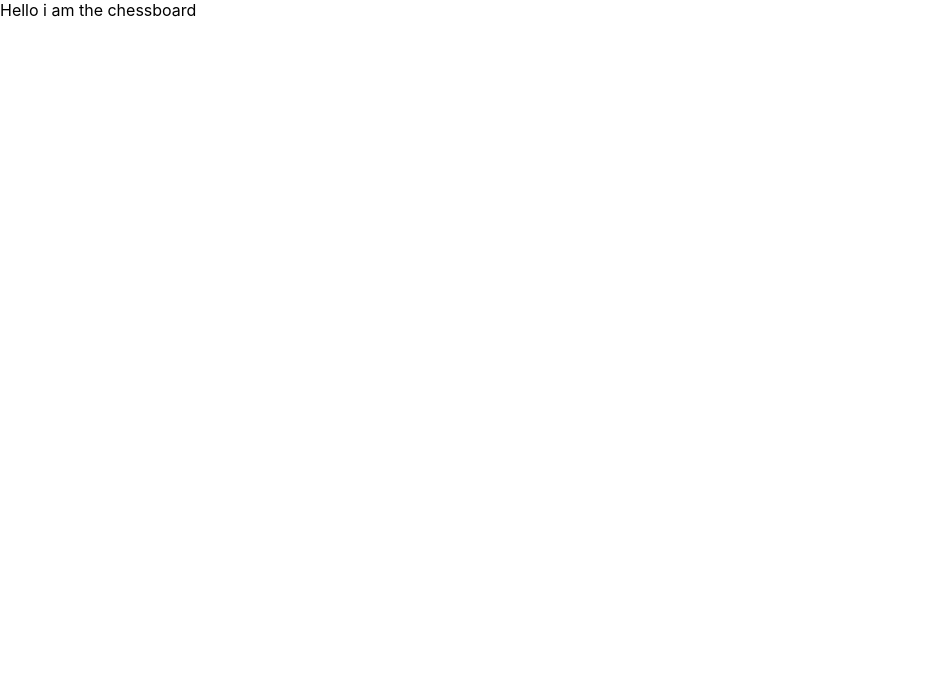
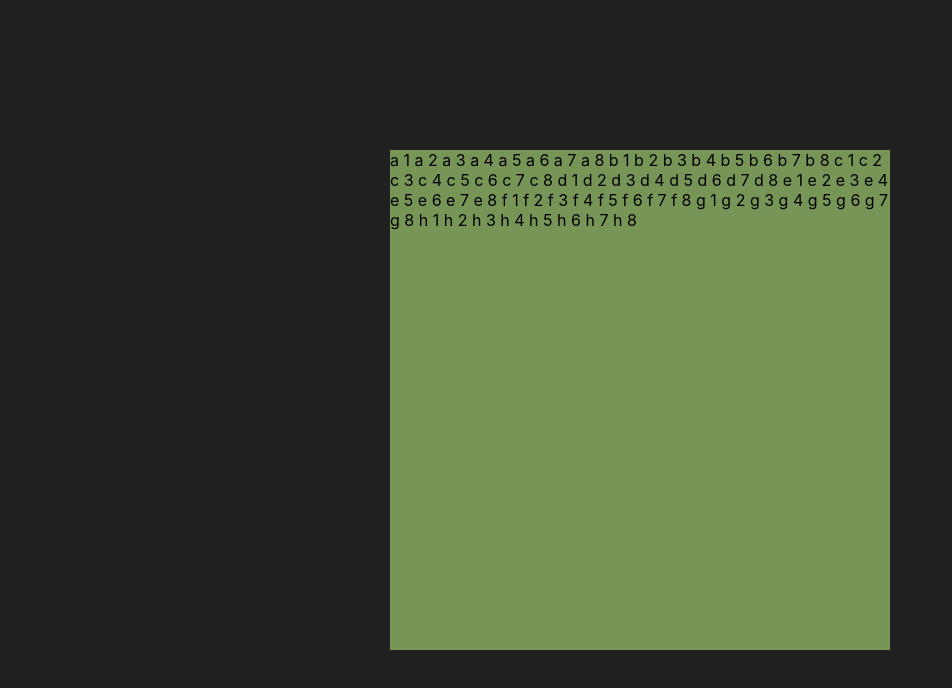
Before and after one commit to spidey0p/chess-game, a React (Create React App) app: page / in a window 1280 px wide. Shown: the top 688 px of the page, without its empty margins (0-952 px from the left). Built offline with nearby package versions, Linux system fonts and the light colour scheme.

Commit message:
change in app.css

```diff
--- a/src/App.css
+++ b/src/App.css
@@ -1,38 +1,7 @@
-.App {
-  text-align: center;
+#app{
+  display: grid;
+  place-content: center;
+  height: 100vh;
+  background-color: #202020;
+
 }
-
-.App-logo {
-  height: 40vmin;
-  pointer-events: none;
-}
-
-@media (prefers-reduced-motion: no-preference) {
-  .App-logo {
-    animation: App-logo-spin infinite 20s linear;
-  }
-}
-
-.App-header {
-  background-color: #282c34;
-  min-height: 100vh;
-  display: flex;
-  flex-direction: column;
-  align-items: center;
-  justify-content: center;
-  font-size: calc(10px + 2vmin);
-  color: white;
-}
-
-.App-link {
-  color: #61dafb;
-}
-
-@keyframes App-logo-spin {
-  from {
-    transform: rotate(0deg);
-  }
-  to {
-    transform: rotate(360deg);
-  }
-}
--- a/src/App.tsx
+++ b/src/App.tsx
@@ -4,7 +4,7 @@ import Chessboard from './components/Chessboard';
 
 function App() {
   return (
-    <div>
+    <div id='app'>
         <Chessboard/>
     </div>
   );
--- a/src/components/Chessboard.css
+++ b/src/components/Chessboard.css
@@ -0,0 +1,5 @@
+#chessboard{
+    width: 500px;
+    height: 500px;
+    background-color: #779556;
+}
--- a/src/components/Chessboard.tsx
+++ b/src/components/Chessboard.tsx
@@ -2,6 +2,16 @@ import React from "react";
 
 import './Chessboard.css';
 
+const verticalAxis = [1,2,3,4,5,6,7,8];
+const horizontalAxis = ["a","b","c","d","e","f","g","h"];
+
 export default function Chessboard(){
-return <div>Hello i am the chessboard</div>
+    let board = [];
+
+    for(let i = 0;i<horizontalAxis.length;i++){
+        for(let j = 0;j<verticalAxis.length;j++){
+            board.push(<span> {horizontalAxis[i]} {verticalAxis[j]} </span>)
+        }
+    }
+return <div id="chessboard">{board}</div>
 }
```
